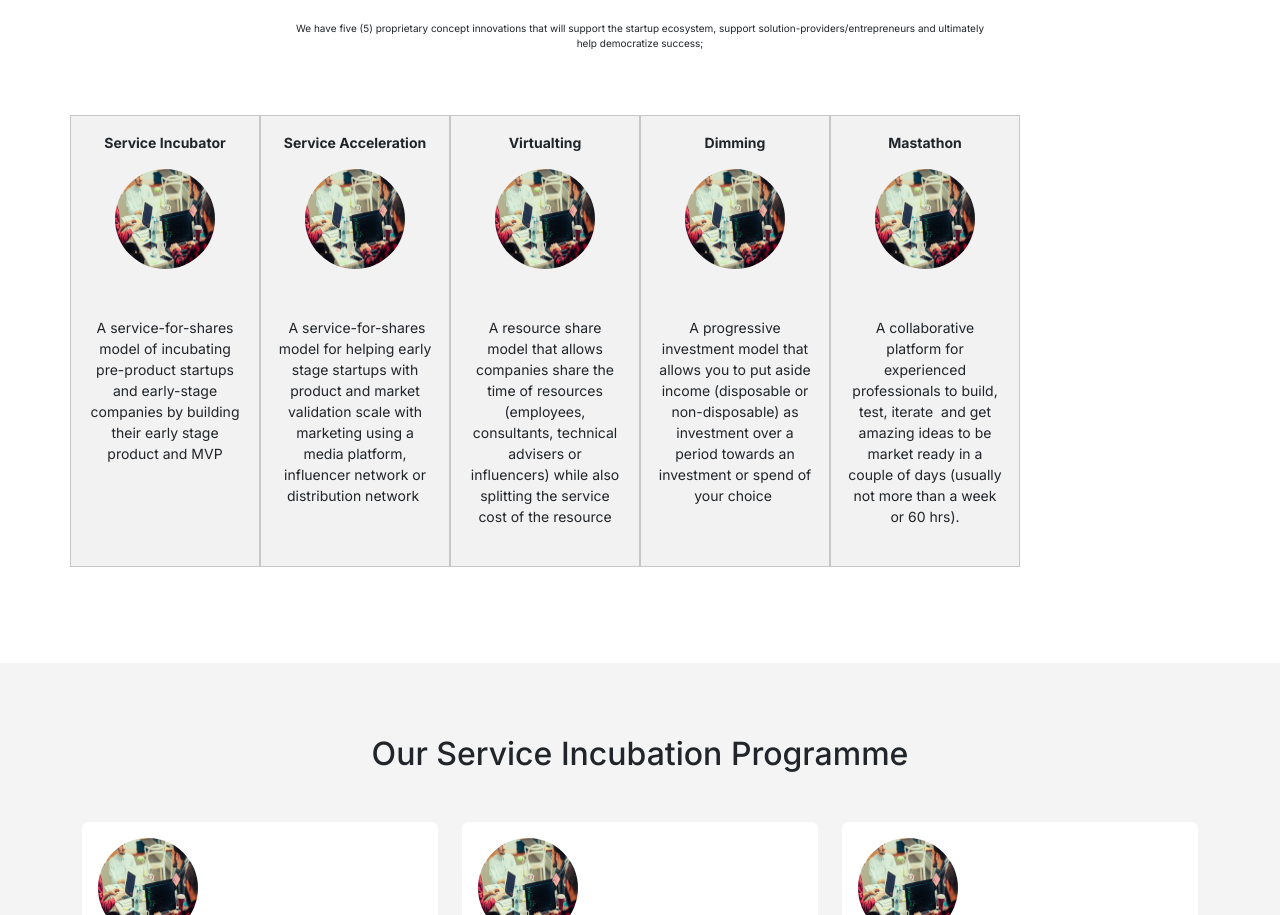
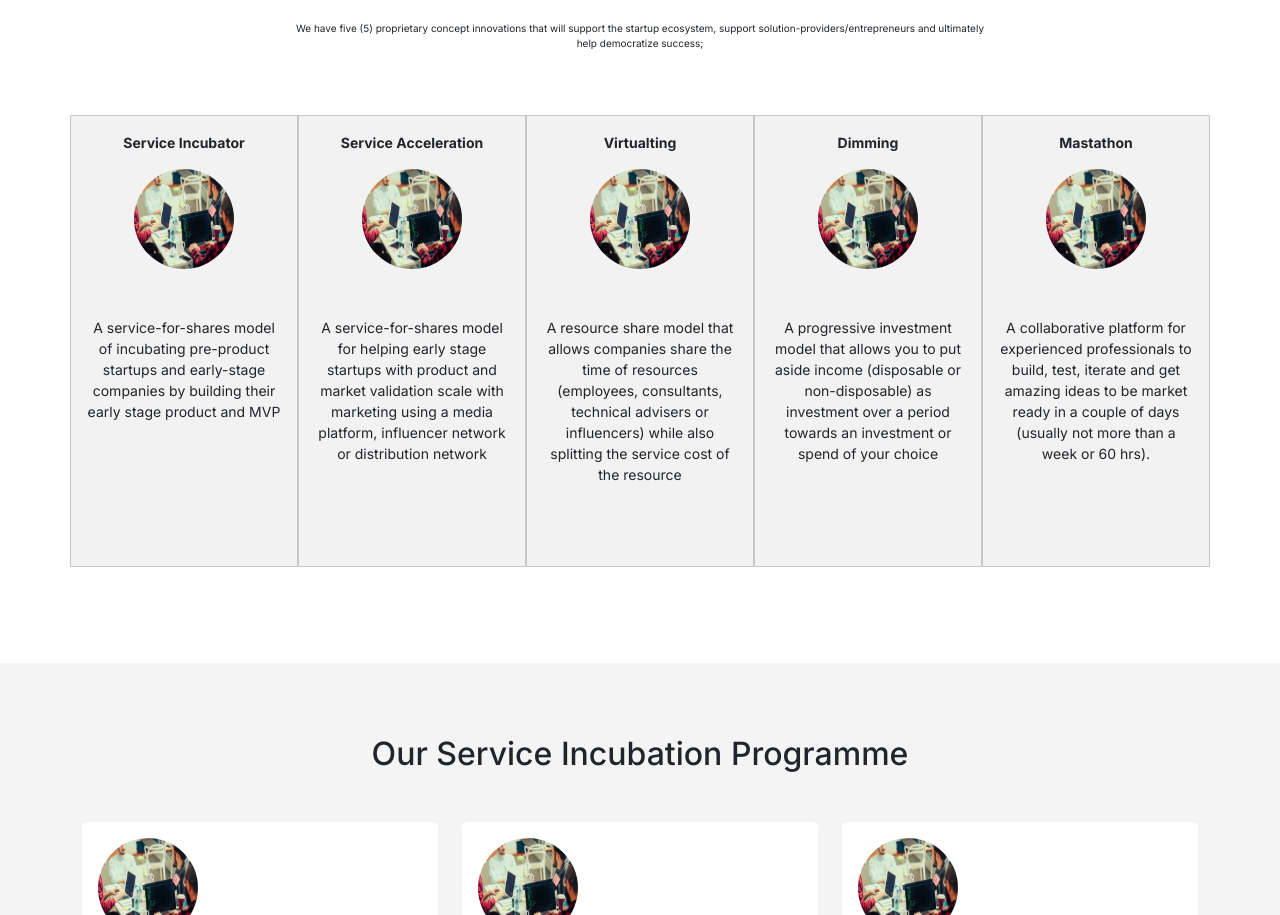
Before and after one commit to WisdomPandovic/Asin5-Homepage, a Next.js app: page / in a window 1280 px wide. Shown: the part 2788-3703 px from the top of the page. Built offline with nearby package versions, Linux system fonts and the light colour scheme.

Commit message:
code updated

```diff
--- a/src/components/ConceptInnovationComponent/ConceptInnovation.js
+++ b/src/components/ConceptInnovationComponent/ConceptInnovation.js
@@ -1,3 +1,110 @@
+// import React from 'react';
+// import styles from './ConceptInnovation.module.css';
+// import Image from 'next/image';
+
+// const ConceptInnovation = () => {
+//     return (
+//         <div className="container py-4">
+//             <div className={styles.focusSection}>
+//                 <h2 className="text-center lh-1 fs-4 mb-4 mt-5">
+//                     Our 5 Concept Innovations
+//                 </h2>
+//                 <p className='pb-5'>We have five (5) proprietary concept innovations that will support the startup ecosystem, support solution-providers/entrepreneurs and ultimately help democratize success;</p>
+//             </div>
+//             <div className="row no-gutters">
+//                 <div className="col-lg-2 col-md-4 col-sm-6 col-12 mb-4">
+//                     <div className="card rounded-0" style={{ backgroundColor: '#0000000D' }}>
+//                         <div className="card-body text-center h-500">
+//                             <p className="card-text text-center fw-bold">Service Incubator</p>
+//                             <div className="d-flex justify-content-center mb-5">
+//                                 <Image
+//                                     src="/images/01.jpg"
+//                                     alt="Startup Image"
+//                                     width={100}
+//                                     height={100}
+//                                     className="rounded-circle"
+//                                 />
+//                             </div>
+//                             <p>A service-for-shares model of incubating pre-product startups and early-stage companies by building their early stage product and MVP</p>
+//                         </div>
+//                     </div>
+//                 </div>
+//                 <div className="col-lg-2 col-md-4 col-sm-6 col-12 mb-4">
+//                     <div className="card rounded-0" style={{ backgroundColor: '#0000000D' }}>
+//                         <div className="card-body text-center h-500">
+//                             <p className="card-text text-center fw-bold">Service Acceleration</p>
+//                             <div className="d-flex justify-content-center mb-5">
+//                                 <Image
+//                                     src="/images/01.jpg"
+//                                     alt="Startup Image"
+//                                     width={100}
+//                                     height={100}
+//                                     className="rounded-circle"
+//                                 />
+//                             </div>
+//                             <p> A service-for-shares model for helping early stage startups with product and market validation scale with marketing using a media platform, influencer network or distribution network </p>
+//                         </div>
+//                     </div>
+//                 </div>
+//                 <div className="col-lg-2 col-md-4 col-sm-6 col-12 mb-4">
+//                     <div className="card rounded-0" style={{ backgroundColor: '#0000000D' }}>
+//                         <div className="card-body text-center h-500">
+//                             <p className="card-text text-center fw-bold">Virtualting</p>
+//                             <div className="d-flex justify-content-center mb-5">
+//                                 <Image
+//                                     src="/images/01.jpg"
+//                                     alt="Startup Image"
+//                                     width={100}
+//                                     height={100}
+//                                     className="rounded-circle"
+//                                 />
+//                             </div>
+//                             <p>A resource share model that allows companies share the time of resources (employees, consultants, technical advisers or influencers) while also splitting the service cost of the resource</p>
+//                         </div>
+//                     </div>
+//                 </div>
+//                 <div className="col-lg-2 col-md-4 col-sm-6 col-12 mb-4">
+//                     <div className="card rounded-0" style={{ backgroundColor: '#0000000D' }}>
+//                         <div className="card-body text-center h-500">
+//                             <p className="card-text text-center fw-bold">Dimming</p>
+//                             <div className="d-flex justify-content-center mb-5">
+//                                 <Image
+//                                     src="/images/01.jpg"
+//                                     alt="Startup Image"
+//                                     width={100}
+//                                     height={100}
+//                                     className="rounded-circle"
+//                                 />
+//                             </div>
+//                             <p>A progressive investment model that allows you to put aside income (disposable or non-disposable) as investment over a period towards an investment or spend of your choice </p>
+//                         </div>
+//                     </div>
+//                 </div>
+//                 <div className="col-lg-2 col-md-4 col-sm-6 col-12 mb-4">
+//                     <div className="card rounded-0" style={{ backgroundColor: '#0000000D' }}>
+//                         <div className="card-body text-center h-500">
+//                             <p className="card-text text-center fw-bold">Mastathon</p>
+//                             <div className="d-flex justify-content-center mb-5">
+//                                 <Image
+//                                     src="/images/01.jpg"
+//                                     alt="Startup Image"
+//                                     width={100}
+//                                     height={100}
+//                                     className="rounded-circle"
+//                                 />
+//                             </div>
+//                             <p>A collaborative platform for experienced professionals to build, test, iterate  and get amazing ideas to be market ready in a couple of days (usually not more than a week or 60 hrs).</p>
+//                         </div>
+//                     </div>
+//                 </div>
+//             </div>
+//         </div>
+//     );
+// };
+
+// export default ConceptInnovation;
+
+
 import React from 'react';
 import styles from './ConceptInnovation.module.css';
 import Image from 'next/image';
@@ -12,7 +119,7 @@ const ConceptInnovation = () => {
                 <p className='pb-5'>We have five (5) proprietary concept innovations that will support the startup ecosystem, support solution-providers/entrepreneurs and ultimately help democratize success;</p>
             </div>
             <div className="row no-gutters">
-                <div className="col-lg-2 col-md-4 col-sm-6 col-12 mb-4">
+                <div className={`${styles.colLg2Fifth} col-lg-2 col-md-4 col-sm-6 col-12 mb-4`}>
                     <div className="card rounded-0" style={{ backgroundColor: '#0000000D' }}>
                         <div className="card-body text-center h-500">
                             <p className="card-text text-center fw-bold">Service Incubator</p>
@@ -29,7 +136,7 @@ const ConceptInnovation = () => {
                         </div>
                     </div>
                 </div>
-                <div className="col-lg-2 col-md-4 col-sm-6 col-12 mb-4">
+                <div className={`${styles.colLg2Fifth} col-lg-2 col-md-4 col-sm-6 col-12 mb-4`}>
                     <div className="card rounded-0" style={{ backgroundColor: '#0000000D' }}>
                         <div className="card-body text-center h-500">
                             <p className="card-text text-center fw-bold">Service Acceleration</p>
@@ -42,11 +149,11 @@ const ConceptInnovation = () => {
                                     className="rounded-circle"
                                 />
                             </div>
-                            <p> A service-for-shares model for helping early stage startups with product and market validation scale with marketing using a media platform, influencer network or distribution network </p>
+                            <p>A service-for-shares model for helping early stage startups with product and market validation scale with marketing using a media platform, influencer network or distribution network</p>
                         </div>
                     </div>
                 </div>
-                <div className="col-lg-2 col-md-4 col-sm-6 col-12 mb-4">
+                <div className={`${styles.colLg2Fifth} col-lg-2 col-md-4 col-sm-6 col-12 mb-4`}>
                     <div className="card rounded-0" style={{ backgroundColor: '#0000000D' }}>
                         <div className="card-body text-center h-500">
                             <p className="card-text text-center fw-bold">Virtualting</p>
@@ -63,7 +170,7 @@ const ConceptInnovation = () => {
                         </div>
                     </div>
                 </div>
-                <div className="col-lg-2 col-md-4 col-sm-6 col-12 mb-4">
+                <div className={`${styles.colLg2Fifth} col-lg-2 col-md-4 col-sm-6 col-12 mb-4`}>
                     <div className="card rounded-0" style={{ backgroundColor: '#0000000D' }}>
                         <div className="card-body text-center h-500">
                             <p className="card-text text-center fw-bold">Dimming</p>
@@ -76,11 +183,11 @@ const ConceptInnovation = () => {
                                     className="rounded-circle"
                                 />
                             </div>
-                            <p>A progressive investment model that allows you to put aside income (disposable or non-disposable) as investment over a period towards an investment or spend of your choice </p>
+                            <p>A progressive investment model that allows you to put aside income (disposable or non-disposable) as investment over a period towards an investment or spend of your choice</p>
                         </div>
                     </div>
                 </div>
-                <div className="col-lg-2 col-md-4 col-sm-6 col-12 mb-4">
+                <div className={`${styles.colLg2Fifth} col-lg-2 col-md-4 col-sm-6 col-12 mb-4`}>
                     <div className="card rounded-0" style={{ backgroundColor: '#0000000D' }}>
                         <div className="card-body text-center h-500">
                             <p className="card-text text-center fw-bold">Mastathon</p>
@@ -93,7 +200,7 @@ const ConceptInnovation = () => {
                                     className="rounded-circle"
                                 />
                             </div>
-                            <p>A collaborative platform for experienced professionals to build, test, iterate  and get amazing ideas to be market ready in a couple of days (usually not more than a week or 60 hrs).</p>
+                            <p>A collaborative platform for experienced professionals to build, test, iterate and get amazing ideas to be market ready in a couple of days (usually not more than a week or 60 hrs).</p>
                         </div>
                     </div>
                 </div>
--- a/src/components/ConceptInnovationComponent/ConceptInnovation.module.css
+++ b/src/components/ConceptInnovationComponent/ConceptInnovation.module.css
@@ -6,3 +6,34 @@
 .focusSection p {
     font-size: 10px;
   }
+
+
+  .colLg2Fifth {
+    flex: 0 0 20%;
+    max-width: 20%;
+}
+.col-lg-2-fifth {
+    flex: 0 0 20%;
+    max-width: 20%;
+}
+
+@media (max-width: 992px) {
+    .colLg2Fifth{
+        flex: 0 0 25%;
+        max-width: 25%;
+    }
+}
+
+@media (max-width: 768px) {
+    .colLg2Fifth {
+        flex: 0 0 33.33%;
+        max-width: 33.33%;
+    }
+}
+
+@media (max-width: 576px) {
+    .colLg2Fifth {
+        flex: 0 0 100%;
+        max-width: 100%;
+    }
+}
```
